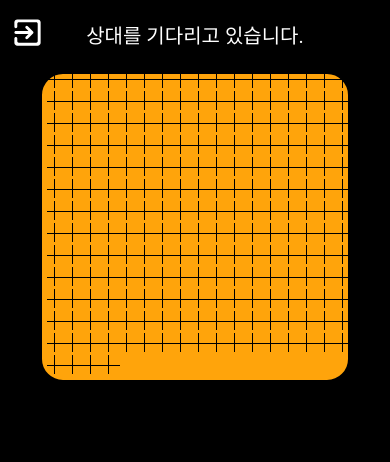
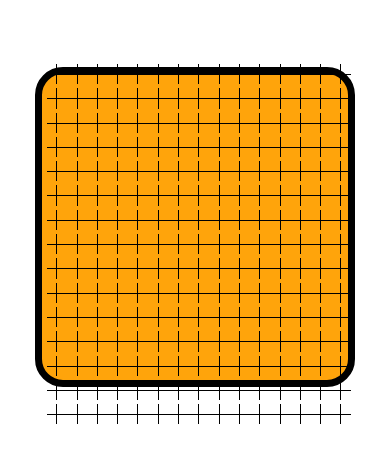
Before and after one commit to tech-hoon/take-omok, a React (Create React App) app in the folder client/: page /play in a window 390 px wide. Shown: the top 462 px of the page. Built offline with nearby package versions, Linux system fonts and the light colour scheme.

Commit message:
:lipstick: Board CSS

```diff
--- a/client/src/components/Board/Board.css
+++ b/client/src/components/Board/Board.css
@@ -61,14 +61,15 @@
   }
 
   .stones {
-    height: 18px;
-    width: 18px;
+    top: -5px;
+    height: 20.3px;
+    width: 20.3px;
   }
 
   .stones::before {
     content: "";
     top: -5px;
-    height: 19px;
+    height: 20.3px;
     width: 1px;
     right: 5px;
     position: absolute;
@@ -77,7 +78,7 @@
   .stones::after {
     content: "";
     left: 5px;
-    width: 19px;
+    width: 20.3px;
     height: 1px;
     top: 5px;
     position: absolute;
--- a/client/src/components/Play/Play.css
+++ b/client/src/components/Play/Play.css
@@ -1,5 +1,6 @@
 body {
-  background-color: black;
+  /* background-color: black; */
+  background-color: white;
 }
 
 .container {
```
Also changed, not shown: 1 other file (tests, documents, lock files or other folders).
